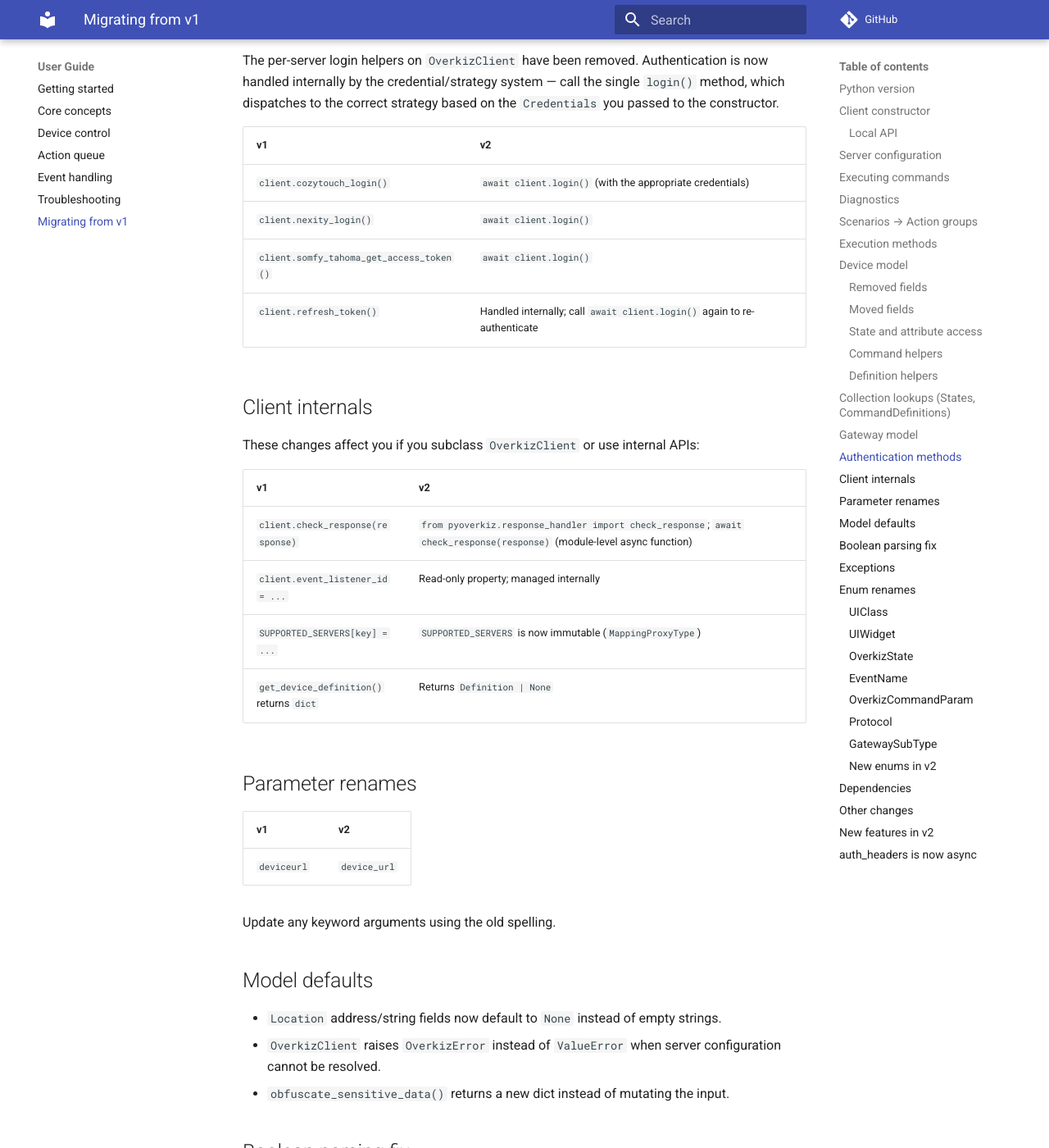
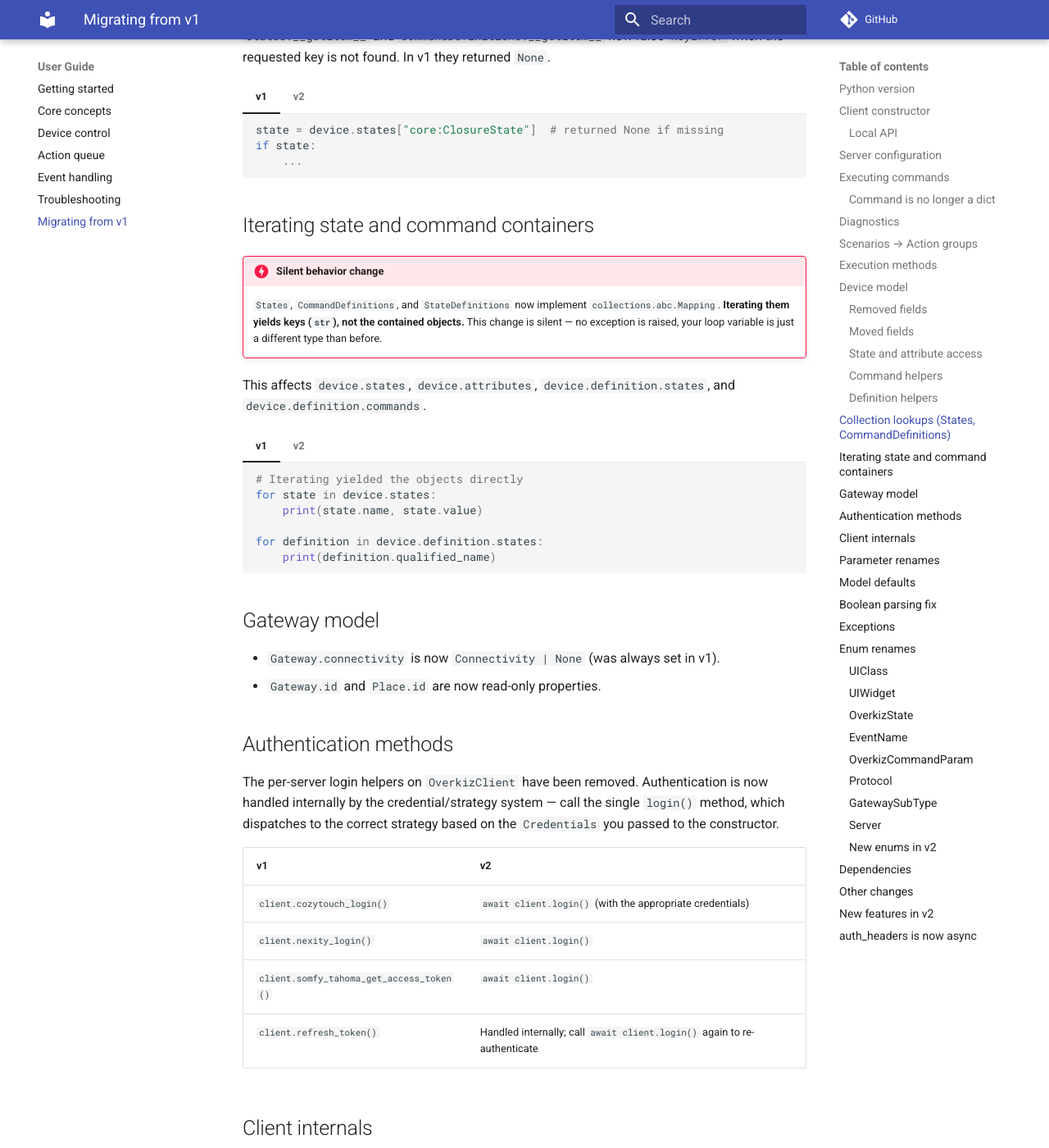
Before and after one commit to iMicknl/python-overkiz-api, an MkDocs documentation site: the page built from docs/migration-v2.md, in a window 1280 px wide and 1400 px high, scrolled down 6259 px. Shown: the whole window at 82% size. Built offline with MkDocs 1.6.1 and Material for MkDocs 9.7.7, drawn with Linux system fonts in a browser that asks for light colours; comment, search, counter and statistics services are not loaded; some of the changed text lies outside the part shown.

Commit message:
docs: fill gaps in v2 migration guide
Add the breaking changes that were missing from the v1->v2 migration
guide, found by diffing the public API surface between v1.9.1 and HEAD:

- Iteration over States/CommandDefinitions/StateDefinitions now yields
  keys (str) instead of objects (Mapping behavior) - silent change
- Command is no longer a dict subclass (attribute access, to_payload())
- Event.setupoid -> Event.setup_oid rename and new fields
- Setup/ActionGroup timestamp fields str -> int
- Additional new exception types, Server enum members, APIType
- verify_ssl constructor parameter

````diff
--- a/docs/migration-v2.md
+++ b/docs/migration-v2.md
@@ -38,6 +38,7 @@
 - `server` accepts a `Server` enum, a server key string, or a `ServerConfig` instance directly — no need to look up `SUPPORTED_SERVERS` yourself.
 - Authentication details are wrapped in a `Credentials` subclass: `UsernamePasswordCredentials`, `TokenCredentials`, `LocalTokenCredentials`, or `RexelOAuthCodeCredentials`.
 - The `token` parameter is removed. Use `TokenCredentials` or `LocalTokenCredentials` instead.
+- A new optional `verify_ssl` parameter (default `True`) controls TLS certificate verification — useful for the local API with self-signed gateway certificates.
 
 ### Local API
 
@@ -111,6 +112,27 @@
     ```
 
 v2 also supports sending actions to **multiple devices** in a single call and choosing an `ExecutionMode` (`HIGH_PRIORITY`, `GEOLOCATED`, `INTERNAL`). Execution modes are only supported by the Cloud API; the local API rejects them (see [Somfy-TaHoma-Developer-Mode#227](https://github.com/Somfy-Developer/Somfy-TaHoma-Developer-Mode/issues/227)).
+
+### `Command` is no longer a `dict`
+
+In v1, `Command` subclassed `dict`, so you could access its fields by subscript (`command["name"]`) or unpack it. In v2 it is a plain attrs class — use attribute access instead, and call `to_payload()` if you need the serializable dict form.
+
+=== "v1"
+
+    ```python
+    command = Command("open", [])
+    name = command["name"]          # dict access worked
+    ```
+
+=== "v2"
+
+    ```python
+    command = Command(name="open")
+    name = command.name             # attribute access only
+    payload = command.to_payload()  # dict form, if needed
+    ```
+
+`Command` also gains an optional `type` field, and `parameters` now accepts `OverkizCommandParam` values in addition to primitives.
 
 ## Diagnostics
 
@@ -264,6 +286,48 @@
         ...
     ```
 
+## Iterating state and command containers
+
+!!! danger "Silent behavior change"
+    `States`, `CommandDefinitions`, and `StateDefinitions` now implement
+    `collections.abc.Mapping`. **Iterating them yields keys (`str`), not the
+    contained objects.** This change is silent — no exception is raised, your
+    loop variable is just a different type than before.
+
+This affects `device.states`, `device.attributes`, `device.definition.states`,
+and `device.definition.commands`.
+
+=== "v1"
+
+    ```python
+    # Iterating yielded the objects directly
+    for state in device.states:
+        print(state.name, state.value)
+
+    for definition in device.definition.states:
+        print(definition.qualified_name)
+    ```
+
+=== "v2"
+
+    ```python
+    # Iterating now yields keys (str), like any Mapping
+    for name in device.states:
+        state = device.states[name]
+        print(name, state.value)
+
+    # Use .values() to iterate the objects
+    for state in device.states.values():
+        print(state.name, state.value)
+
+    for definition in device.definition.states.values():
+        print(definition.qualified_name)
+
+    # .keys() / .items() are also available
+    for name, state in device.states.items():
+        ...
+    ```
+
 ## Gateway model
 
 - `Gateway.connectivity` is now `Connectivity | None` (was always set in v1).
@@ -296,14 +360,16 @@
 | v1 | v2 |
 |----|-----|
 | `deviceurl` | `device_url` |
+| `Event.setupoid` | `Event.setup_oid` |
 
-Update any keyword arguments using the old spelling.
+Update any keyword arguments and attribute accesses using the old spelling. `Event` also gains `actions`, `owner`, and `source` fields.
 
 ## Model defaults
 
 - `Location` address/string fields now default to `None` instead of empty strings.
 - `OverkizClient` raises `OverkizError` instead of `ValueError` when server configuration cannot be resolved.
 - `obfuscate_sensitive_data()` returns a new dict instead of mutating the input.
+- Timestamp fields are now `int` (epoch milliseconds) instead of `str`: `Setup.creation_time`, `Setup.last_update_time`, and the equivalents on `ActionGroup` / `PersistedActionGroup`. Update any code that parsed or formatted these as strings.
 
 ## Boolean parsing fix
 
@@ -324,7 +390,7 @@
 | `NotSuchTokenException` | `NoSuchTokenError` (typo fixed) |
 | ... | _(all other exceptions follow the same pattern)_ |
 
-New exception types in v2: `NoSuchDeviceError`, `NoSuchActionGroupError`, `UnsupportedOperationError`.
+New exception types in v2: `NoSuchDeviceError`, `NoSuchActionGroupError`, `UnsupportedOperationError`, `DuplicateActionOnDeviceError`, `ActionGroupSetupNotFoundError`, `NoSuchResourceError`, `ResourceAccessDeniedError`, `ExecutionQueueFullError`, `MissingAPIKeyError`, `NoGatewaySelectedError`, and `ApplicationNotAllowedError`.
 
 A quick way to update all imports:
 
@@ -438,12 +504,22 @@
     |--------|-------|
     | `TAHOMA_BOX_C_IO` | `17` |
 
+### Server
+
+??? note "New members"
+
+    | Member | Value |
+    |--------|-------|
+    | `SAUTER_COZYTOUCH` | `sauter_cozytouch` |
+    | `THERMOR_COZYTOUCH` | `thermor_cozytouch` |
+
 ### New enums in v2
 
 - `UIProfile` — describes device capabilities (commands + states) at a higher level than raw command names. Auto-generated from the server's `/reference/ui/profiles` endpoint. Accessible via `device.definition.ui_profiles` (a `list[UIProfile]`). See [UI profiles and classifiers](core-concepts.md#ui-profiles-and-classifiers).
 - `UIClassifier` — categorizes device types (e.g. `SENSOR`, `EMITTER`, `GENERATOR`). Accessible via `device.definition.ui_classifiers` (a `list[UIClassifier]`).
 - `ExecutionState` — typed states for `Execution.state`.
 - `UpdateCriticityLevel` — criticity level of gateway updates.
+- `APIType` — `APIType.CLOUD` or `APIType.LOCAL`, exposed on `ServerConfig.api_type`.
 
 ## Dependencies
 
````
